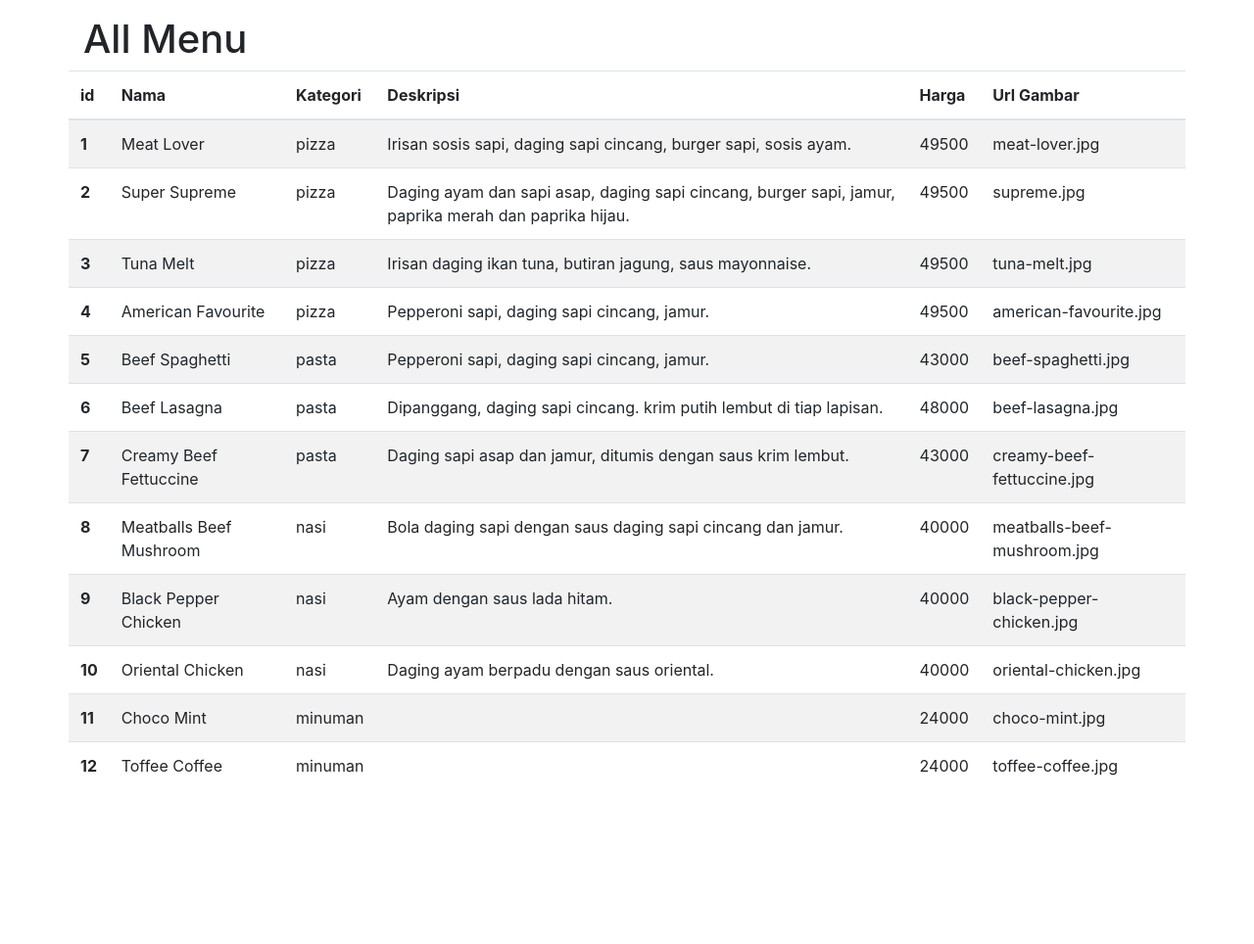
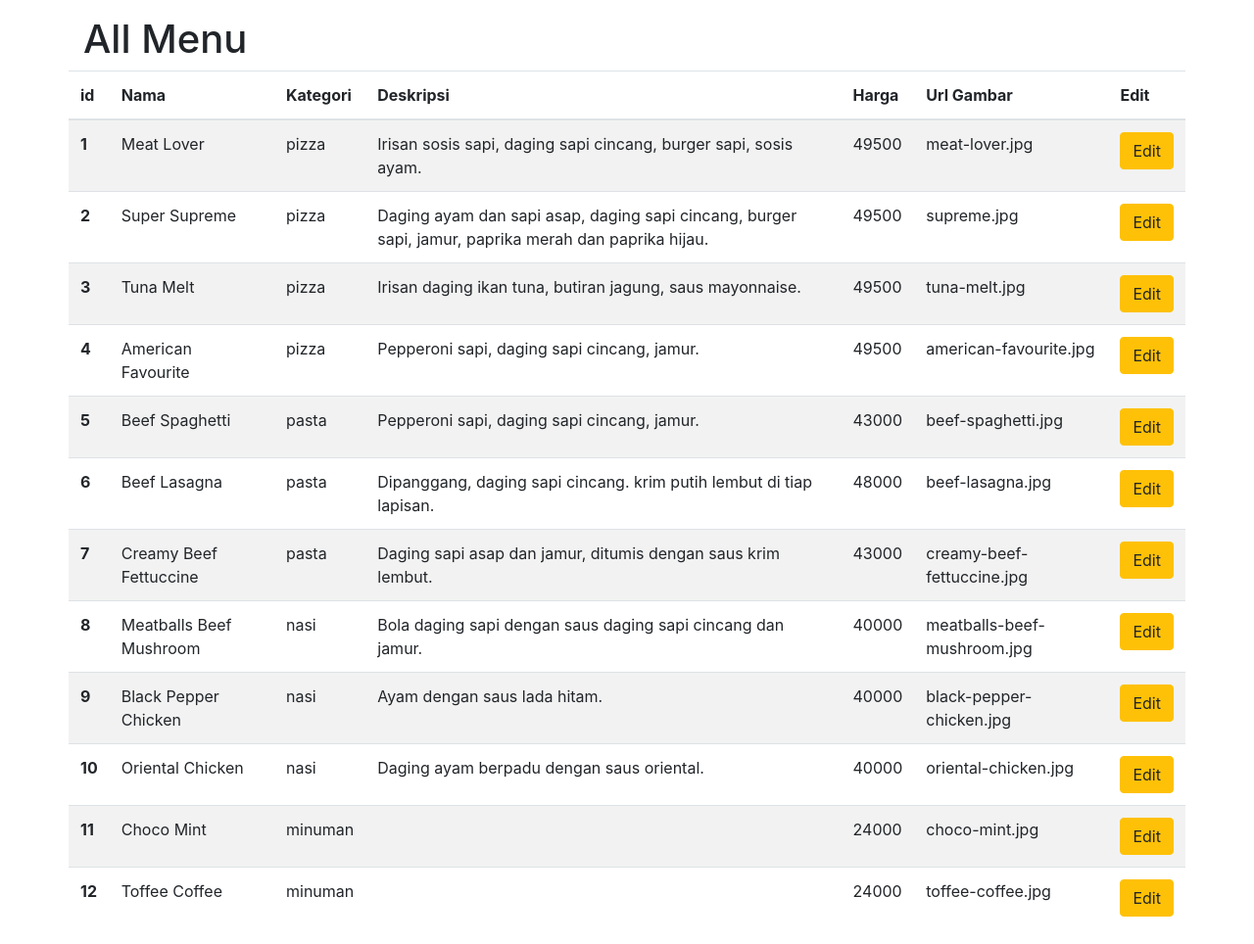
Before and after one commit to abdulazisgagah/latihan1-1, a PHP site: page /data.php in a window 1280 px wide. Shown: the part 59-1023 px from the top of the page at 98% size. Before the commit the page ends 851 px from the top, so only its background shows below. Run offline with PHP 8.4, Linux system fonts and the light colour scheme; data comes from the database, SQL or seed files in the repository.

Commit message:
Menambahkan Button edit dan file edit

```diff
--- a/data.php
+++ b/data.php
@@ -45,6 +45,7 @@ $konek = mysqli_connect("localhost", "root", "", "wpu-hut");
                 <th scope="col">Deskripsi</th>
                 <th scope="col">Harga</th>
                 <th scope="col">Url Gambar</th>
+                <th scope="col">Edit</th>
                 </tr>
             </thead>
             <tbody>
@@ -60,6 +61,7 @@ $hasil = mysqli_query($konek, $sql);
                 <td><?=$row["deskripsi"];?></td>
                 <td><?=$row["harga"];?></td>
                 <td><?=$row["gambar"];?></td>
+                <td><a href='edit.php?kode=<?=$row["id"];?>' class='btn btn-warning'>Edit</a></td>
                 </tr>
                 <?php }?>
             </tbody>
```
Also changed, not shown: edit.php (added).
